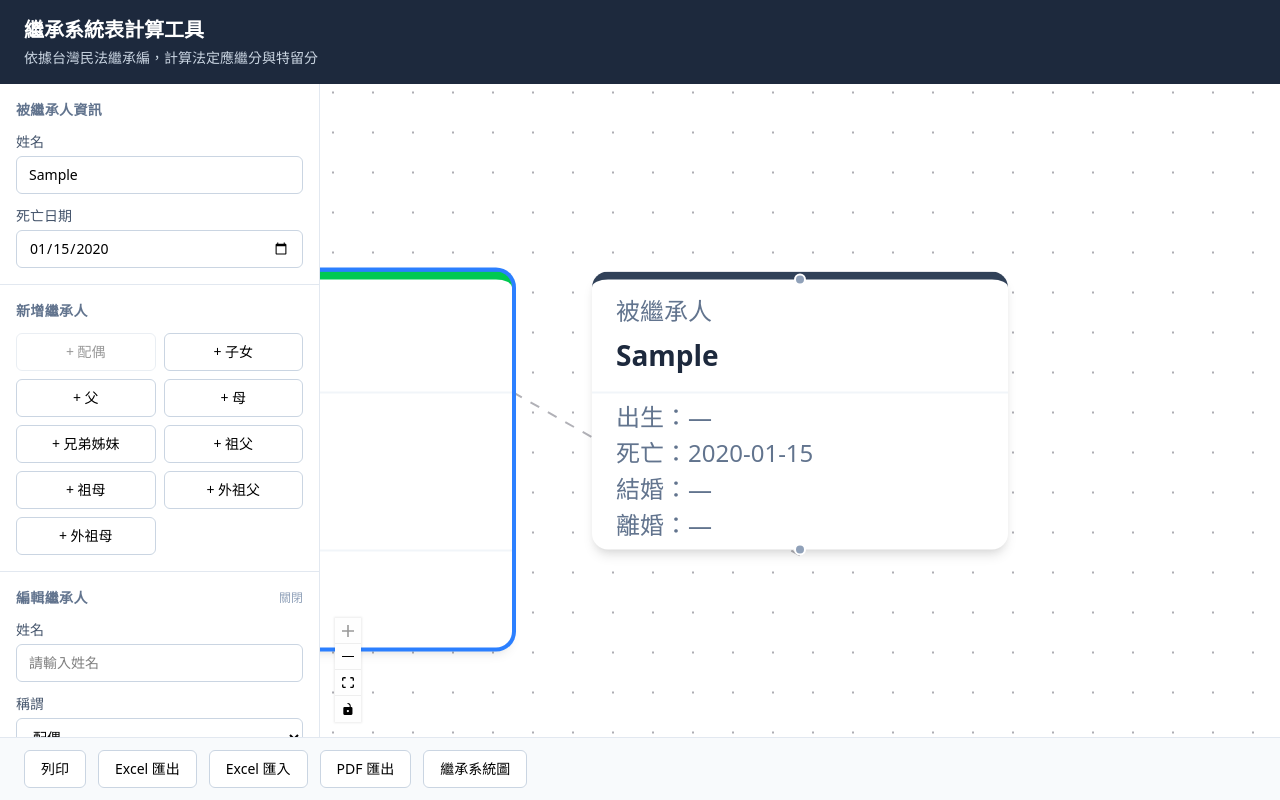
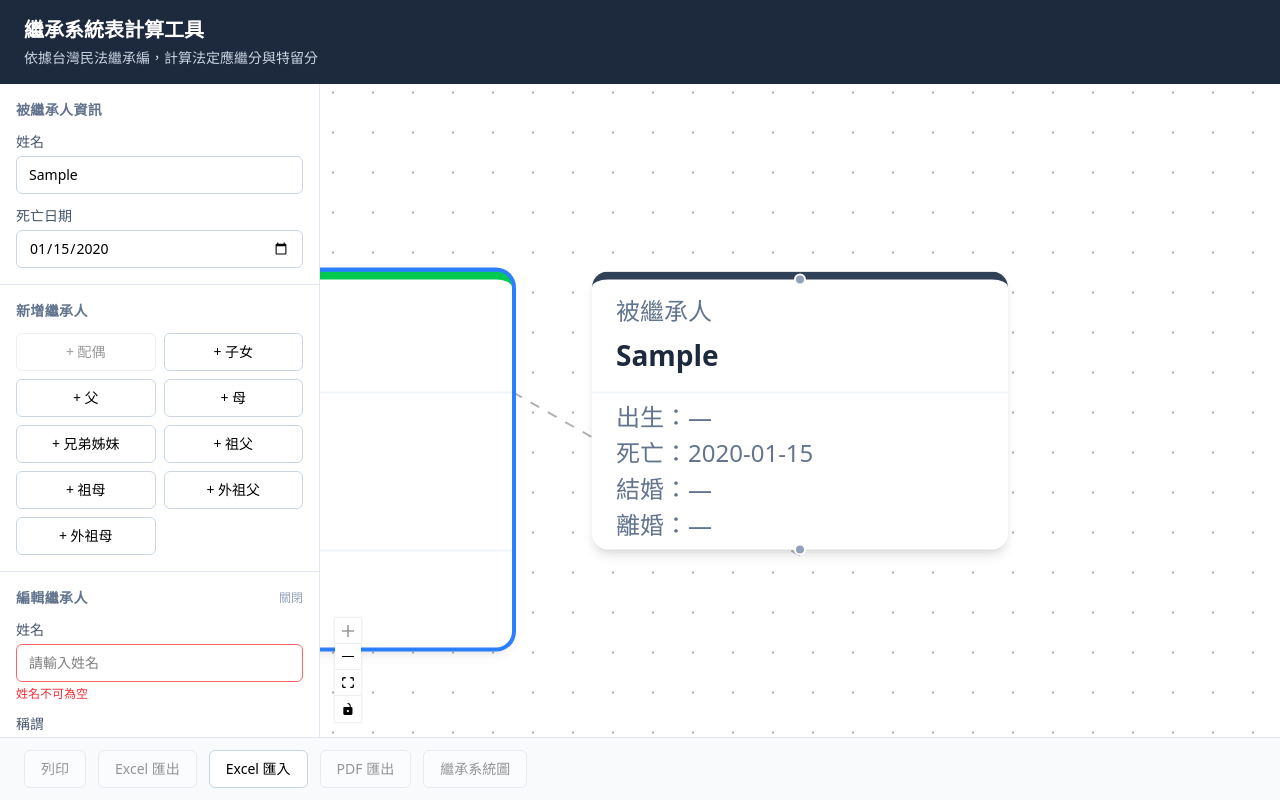
Before and after one commit to white1033/taiwan-inheritance-calculator, a React (Vite) app: page / in a window 1280 px wide. Both pictures are taken after typing "Sample", "2020-01-15" into the empty fields and a click on the button "+ 配偶". Built offline with nearby package versions, Linux system fonts and the light colour scheme.

Commit message:
feat: show validation errors in UI and block export when errors exist

```diff
--- a/src/components/ExportToolbar.tsx
+++ b/src/components/ExportToolbar.tsx
@@ -6,6 +6,15 @@ import { exportToPdf, exportToPng, printPage } from '../lib/pdf-export';
 export function ExportToolbar() {
   const { state, dispatch } = useInheritance();
   const fileInputRef = useRef<HTMLInputElement>(null);
+  const hasErrors = state.validationErrors.length > 0;
+
+  function guardedExport(fn: () => void | Promise<void>) {
+    if (hasErrors) {
+      alert('請先修正所有驗證錯誤後再匯出');
+      return;
+    }
+    fn();
+  }
 
   async function handleImport(e: React.ChangeEvent<HTMLInputElement>) {
     const file = e.target.files?.[0];
@@ -40,15 +49,17 @@ export function ExportToolbar() {
     <footer className="no-print bg-slate-50 border-t border-slate-200 px-3 py-2 lg:px-6 lg:py-3 flex gap-2 lg:gap-3 overflow-x-auto">
       <button
         type="button"
-        onClick={() => printPage()}
-        className="shrink-0 px-4 py-2 bg-white border border-slate-300 rounded-md text-sm hover:bg-slate-50 transition-colors whitespace-nowrap"
+        disabled={hasErrors}
+        onClick={() => guardedExport(() => printPage())}
+        className={`shrink-0 px-4 py-2 bg-white border border-slate-300 rounded-md text-sm hover:bg-slate-50 transition-colors whitespace-nowrap ${hasErrors ? 'opacity-40 cursor-not-allowed' : ''}`}
       >
         列印
       </button>
       <button
         type="button"
-        onClick={() => exportToExcel(state.decedent, state.persons)}
-        className="shrink-0 px-4 py-2 bg-white border border-slate-300 rounded-md text-sm hover:bg-slate-50 transition-colors whitespace-nowrap"
+        disabled={hasErrors}
+        onClick={() => guardedExport(() => exportToExcel(state.decedent, state.persons))}
+        className={`shrink-0 px-4 py-2 bg-white border border-slate-300 rounded-md text-sm hover:bg-slate-50 transition-colors whitespace-nowrap ${hasErrors ? 'opacity-40 cursor-not-allowed' : ''}`}
       >
         Excel 匯出
       </button>
@@ -68,15 +79,17 @@ export function ExportToolbar() {
       />
       <button
         type="button"
-        onClick={handlePdfExport}
-        className="shrink-0 px-4 py-2 bg-white border border-slate-300 rounded-md text-sm hover:bg-slate-50 transition-colors whitespace-nowrap"
+        disabled={hasErrors}
+        onClick={() => guardedExport(handlePdfExport)}
+        className={`shrink-0 px-4 py-2 bg-white border border-slate-300 rounded-md text-sm hover:bg-slate-50 transition-colors whitespace-nowrap ${hasErrors ? 'opacity-40 cursor-not-allowed' : ''}`}
       >
         PDF 匯出
       </button>
       <button
         type="button"
-        onClick={handlePngExport}
-        className="shrink-0 px-4 py-2 bg-white border border-slate-300 rounded-md text-sm hover:bg-slate-50 transition-colors whitespace-nowrap"
+        disabled={hasErrors}
+        onClick={() => guardedExport(handlePngExport)}
+        className={`shrink-0 px-4 py-2 bg-white border border-slate-300 rounded-md text-sm hover:bg-slate-50 transition-colors whitespace-nowrap ${hasErrors ? 'opacity-40 cursor-not-allowed' : ''}`}
       >
         繼承系統圖
       </button>
--- a/src/components/FamilyTree.tsx
+++ b/src/components/FamilyTree.tsx
@@ -36,6 +36,7 @@ export function FamilyTree() {
         state.selectedPersonId,
         onSelect,
         onDelete,
+        state.validationErrors,
       ),
     [
       state.decedent,
@@ -44,6 +45,7 @@ export function FamilyTree() {
       state.selectedPersonId,
       onSelect,
       onDelete,
+      state.validationErrors,
     ],
   );
 
--- a/src/components/PersonEditor.tsx
+++ b/src/components/PersonEditor.tsx
@@ -9,6 +9,11 @@ export function PersonEditor() {
 
   const person = state.persons.find(p => p.id === state.selectedPersonId);
   if (!person) return null;
+
+  const errors = state.validationErrors.filter(e => e.personId === person.id);
+  function fieldError(field: string): string | undefined {
+    return errors.find(e => e.field === field)?.message;
+  }
 
   function update(updates: Partial<Person>) {
     dispatch({ type: 'UPDATE_PERSON', payload: { id: person!.id, updates } });
@@ -37,9 +42,12 @@ export function PersonEditor() {
             type="text"
             value={person.name}
             onChange={e => update({ name: e.target.value })}
-            className="w-full border border-slate-300 rounded-md px-3 py-2 text-sm focus:outline-none focus:ring-2 focus:ring-blue-500"
+            className={`w-full border rounded-md px-3 py-2 text-sm focus:outline-none focus:ring-2 focus:ring-blue-500 ${fieldError('name') ? 'border-red-400' : 'border-slate-300'}`}
             placeholder="請輸入姓名"
           />
+          {fieldError('name') && (
+            <p className="text-xs text-red-500 mt-1">{fieldError('name')}</p>
+          )}
         </div>
 
         <div>
@@ -48,12 +56,15 @@ export function PersonEditor() {
             id="person-relation"
             value={person.relation}
             onChange={e => update({ relation: e.target.value as Person['relation'] })}
-            className="w-full border border-slate-300 rounded-md px-3 py-2 text-sm focus:outline-none focus:ring-2 focus:ring-blue-500"
+            className={`w-full border rounded-md px-3 py-2 text-sm focus:outline-none focus:ring-2 focus:ring-blue-500 ${fieldError('relation') ? 'border-red-400' : 'border-slate-300'}`}
           >
             {RELATION_OPTIONS.map(r => (
               <option key={r} value={r}>{r}</option>
             ))}
           </select>
+          {fieldError('relation') && (
+            <p className="text-xs text-red-500 mt-1">{fieldError('relation')}</p>
+          )}
         </div>
 
         <div>
@@ -77,7 +88,7 @@ export function PersonEditor() {
               id="person-parentId"
               value={person.parentId || ''}
               onChange={e => update({ parentId: e.target.value || undefined })}
-              className="w-full border border-slate-300 rounded-md px-3 py-2 text-sm focus:outline-none focus:ring-2 focus:ring-blue-500"
+              className={`w-full border rounded-md px-3 py-2 text-sm focus:outline-none focus:ring-2 focus:ring-blue-500 ${fieldError('parentId') ? 'border-red-400' : 'border-slate-300'}`}
             >
               <option value="">請選擇</option>
               {state.persons
@@ -86,6 +97,9 @@ export function PersonEditor() {
                   <option key={p.id} value={p.id}>{p.name || '(未命名)'}</option>
                 ))}
             </select>
+            {fieldError('parentId') && (
+              <p className="text-xs text-red-500 mt-1">{fieldError('parentId')}</p>
+            )}
           </div>
         )}
 
@@ -107,8 +121,11 @@ export function PersonEditor() {
             type="date"
             value={person.deathDate || ''}
             onChange={e => update({ deathDate: e.target.value || undefined })}
-            className="w-full border border-slate-300 rounded-md px-3 py-2 text-sm focus:outline-none focus:ring-2 focus:ring-blue-500"
+            className={`w-full border rounded-md px-3 py-2 text-sm focus:outline-none focus:ring-2 focus:ring-blue-500 ${fieldError('deathDate') ? 'border-red-400' : 'border-slate-300'}`}
           />
+          {fieldError('deathDate') && (
+            <p className="text-xs text-red-500 mt-1">{fieldError('deathDate')}</p>
+          )}
         </div>
 
         <div>
--- a/src/components/PersonNode.tsx
+++ b/src/components/PersonNode.tsx
@@ -16,6 +16,7 @@ export interface PersonNodeData extends Record<string, unknown> {
   reservedShare?: Fraction;
   isDecedent?: boolean;
   isSelected?: boolean;
+  hasErrors?: boolean;
   onSelect?: (id: string) => void;
   onDelete?: (id: string) => void;
 }
@@ -43,7 +44,11 @@ export const PersonNode = memo(function PersonNode({
   const colorClass = data.isDecedent
     ? STATUS_COLORS.decedent
     : STATUS_COLORS[data.status];
-  const ringClass = data.isSelected ? 'ring-2 ring-blue-500' : '';
+  const ringClass = data.isSelected
+    ? 'ring-2 ring-blue-500'
+    : data.hasErrors
+      ? 'ring-2 ring-red-400'
+      : '';
 
   return (
     <div
--- a/src/lib/tree-layout.ts
+++ b/src/lib/tree-layout.ts
@@ -1,6 +1,7 @@
 import type { Edge } from '@xyflow/react';
 import type { Person, Decedent } from '../types/models.ts';
 import type { CalculationResult } from './inheritance.ts';
+import type { ValidationError } from './validation.ts';
 import { ZERO } from './fraction.ts';
 import type { PersonNodeData, PersonNodeType } from '../components/PersonNode.tsx';
 
@@ -16,11 +17,13 @@ export function buildTreeLayout(
   selectedId: string | null,
   onSelect: (id: string) => void,
   onDelete: (id: string) => void,
+  validationErrors: ValidationError[] = [],
 ): { nodes: PersonNodeType[]; edges: Edge[] } {
   const nodes: PersonNodeType[] = [];
   const edges: Edge[] = [];
 
   const resultMap = new Map(results.map((r) => [r.id, r]));
+  const personErrorIds = new Set(validationErrors.map((e) => e.personId));
 
   // Decedent node at center top
   nodes.push({
@@ -76,6 +79,7 @@ export function buildTreeLayout(
         reservedShare: result?.reservedShare ?? ZERO,
         isDecedent: false,
         isSelected: selectedId === person.id,
+        hasErrors: personErrorIds.has(person.id),
         onSelect,
         onDelete,
       } satisfies PersonNodeData,
```
